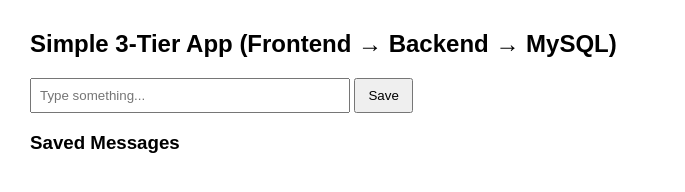
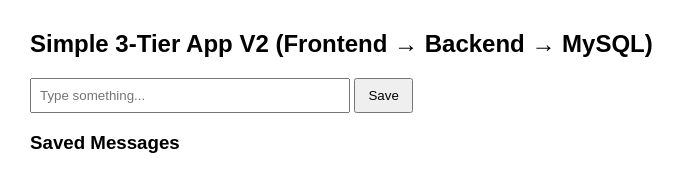
Before and after one commit to thoufeeks/3--Tier-app-on-Docker-K8s, a plain HTML site: page frontend/index.html in a window 1280 px wide. Shown: the whole page, without its empty margins (0-685 px from the left). Drawn offline with Linux system fonts and the light colour scheme; no server answers.

Commit message:
Update index.html

```diff
--- a/frontend/index.html
+++ b/frontend/index.html
@@ -13,7 +13,7 @@
   </style>
 </head>
 <body>
-  <h2>Simple 3-Tier App (Frontend → Backend → MySQL)</h2>
+  <h2>Simple 3-Tier App V2 (Frontend → Backend → MySQL)</h2>
 
   <input id="msg" placeholder="Type something..." />
   <button onclick="save()">Save</button>
```
